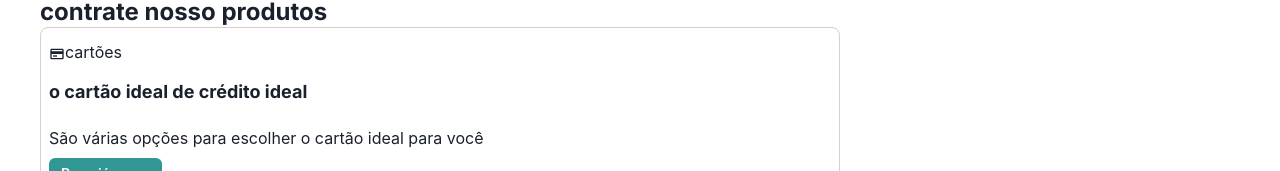
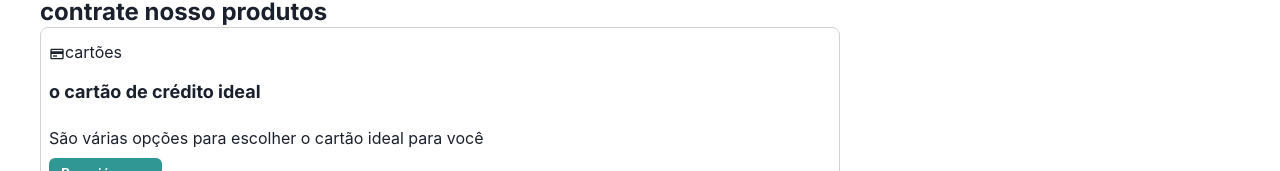
Before and after one commit to samcamargoo/banco-digital, a React (Vite) app in the folder frontend/: page / in a window 1280 px wide. Shown: the part 777-948 px from the top of the page. Built offline with nearby package versions, Linux system fonts and the light colour scheme.

Commit message:
redimensionamento

```diff
--- a/frontend/src/components/MainPage.tsx
+++ b/frontend/src/components/MainPage.tsx
@@ -43,7 +43,7 @@ export function MainPage() {
         <Flex flexDir="column" ml={10} mr={10} mb={10}>
           <section>
             <Flex justifyContent={["center", "center", "center", "flex-start"]}>
-              <Heading fontSize={["1.5rem", "1.5rem", "1.5rem", "24px"]}>
+              <Heading fontSize={["1.2rem", "1.2rem", "1.2rem", "24px"]}>
                 resolva questões do dia a dia
               </Heading>
             </Flex>
@@ -51,7 +51,7 @@ export function MainPage() {
             <Flex justifyContent={["center", "center", "center", "flex-start"]}>
               <Flex flexDir={["column", "column", "column", "row"]} mb={10}>
                 <Flex
-                  width="200px"
+                  width={["300px", "300px", "300px", "200px"]}
                   height="200px"
                   border="1px solid #d6d0cc"
                   borderRadius="8px"
@@ -67,7 +67,7 @@ export function MainPage() {
                 </Flex>
 
                 <Flex
-                  width="200px"
+                  width={["300px", "300px", "300px", "200px"]}
                   height="200px"
                   border="1px solid #d6d0cc"
                   borderRadius="8px"
@@ -83,7 +83,7 @@ export function MainPage() {
                 </Flex>
 
                 <Flex
-                  width="200px"
+                  width={["300px", "300px", "300px", "200px"]}
                   height="200px"
                   border="1px solid #d6d0cc"
                   borderRadius="8px"
@@ -99,7 +99,7 @@ export function MainPage() {
                 </Flex>
 
                 <Flex
-                  width="200px"
+                  width={["300px", "300px", "300px", "200px"]}
                   height="200px"
                   border="1px solid #d6d0cc"
                   borderRadius="8px"
@@ -120,16 +120,17 @@ export function MainPage() {
           </section>
           {/* Produtos */}
           <section>
+            <Flex>
               <Flex
                 flexDir={["column"]}
                 alignItems={["center", "center", "center", "flex-start"]}
               >
-              <Heading fontSize={["1.5rem", "1.5rem", "1.5rem", "24px"]}>
+                <Heading fontSize={["1.2rem", "1.2rem", "1.2rem", "24px"]}>
                   contrate nosso produtos
                 </Heading>
 
                 <Flex
-                width={["200px", "200px", "200px", "800px"]}
+                  width={["300px", "300px", "300px", "800px"]}
                   height={["250px", "250px", "250px", "200px"]}
                   border="1px solid #d6d0cc"
                   borderRadius="8px"
@@ -144,7 +145,7 @@ export function MainPage() {
                     </Flex>
                     <Flex mb={2} mt={4}>
                       <Heading fontSize="18px">
-                      o cartão ideal de crédito ideal
+                        o cartão de crédito ideal
                       </Heading>
                     </Flex>
                     <Flex mt={4}>
@@ -152,9 +153,15 @@ export function MainPage() {
                         São várias opções para escolher o cartão ideal para você
                       </Text>
                     </Flex>
-                  <Button mt={2} width="max-content" size="sm" colorScheme="teal">
+                    <Button
+                      mt={2}
+                      width="max-content"
+                      size="sm"
+                      colorScheme="teal"
+                    >
                       Peça já o seu
                     </Button>
+                  </Flex>
                 </Flex>
               </Flex>
             </Flex>
```
Lines whose indentation alone changed are shown as unchanged.
